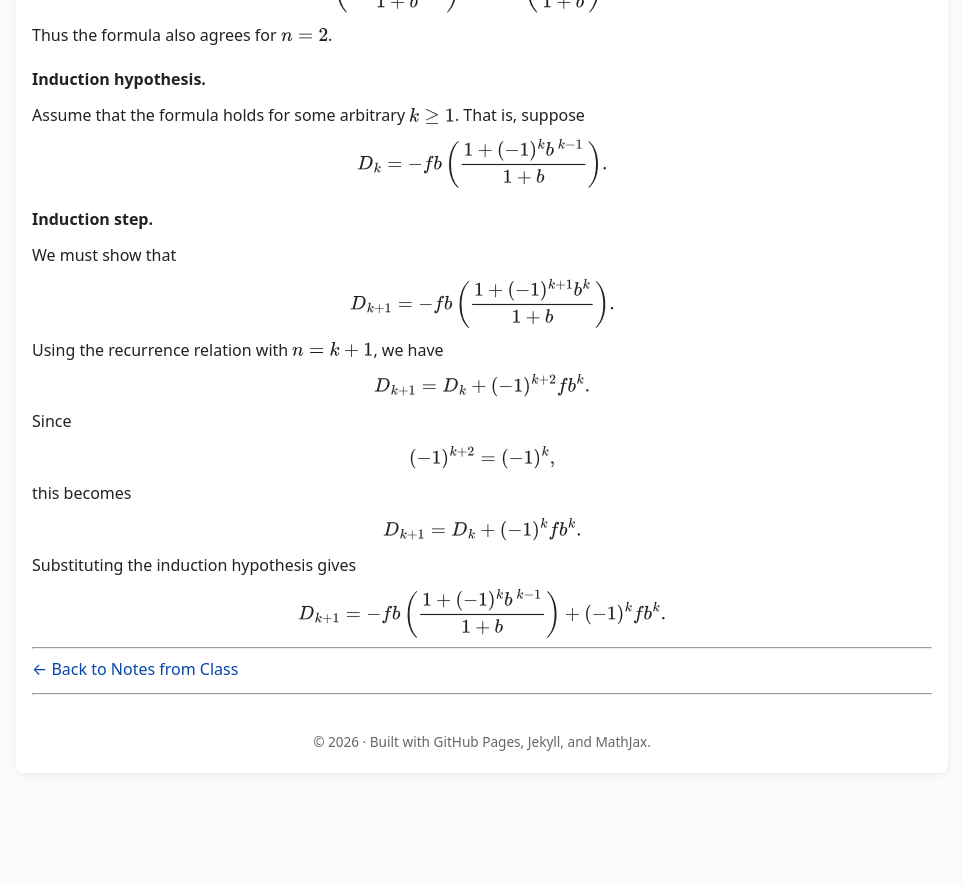
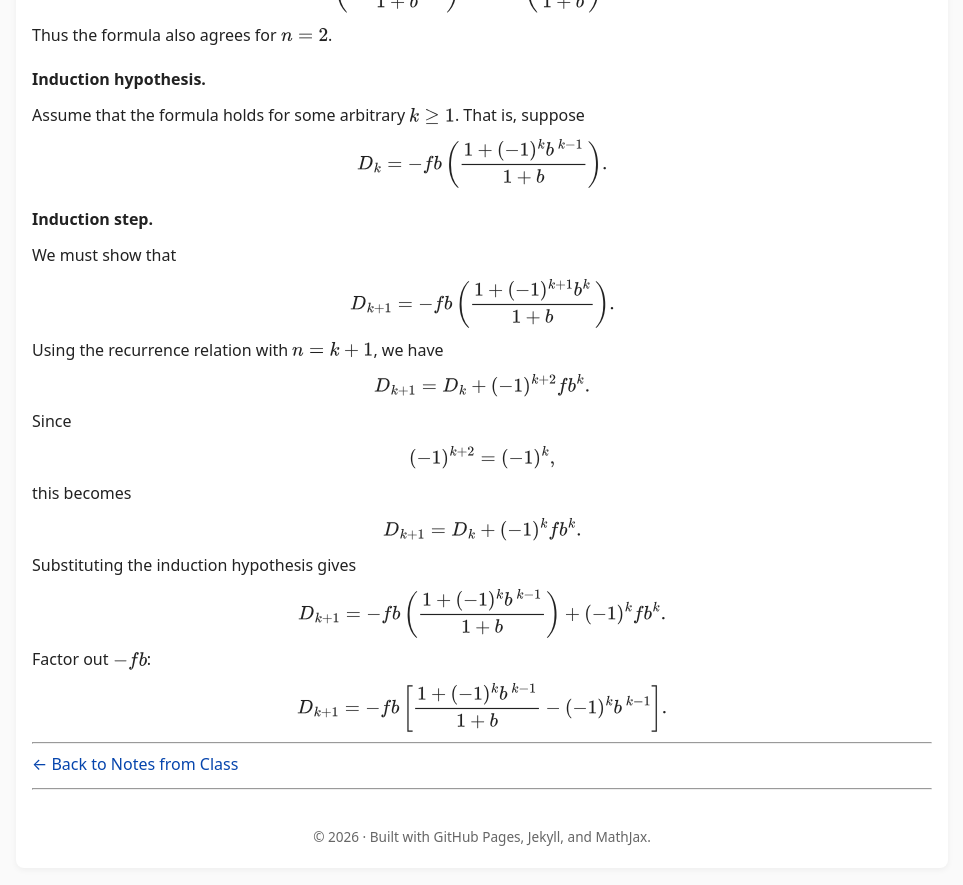
Before and after one commit to SaleemKamaludin/SaleemKamaludin.github.io, a Jekyll site: the page built from courses/math-2276/notes-from-class/lecture-2/index.md, in a window 1280 px wide and 900 px high, scrolled down 7721 px. Shown: the top 885 px of the window, without its empty margins (158-1121 px from the left). Built offline with Jekyll 4.4.1, drawn with Linux system fonts in a browser that asks for light colours; before the commit the page ends 8526 px from its top, so only the background shows below that.

Commit message:
Add factoring step to Lecture 2 induction proof

```diff
--- a/courses/math-2276/notes-from-class/lecture-2/index.md
+++ b/courses/math-2276/notes-from-class/lecture-2/index.md
@@ -1065,6 +1065,29 @@ D_{k+1}
 
 </div>
 
+<div id="induction-step-factor">
+
+<p>
+  Factor out \(-fb\):
+</p>
+
+<div class="display-math">
+
+\[
+D_{k+1}
+=
+-fb
+\left[
+\frac{1+(-1)^k b^{\,k-1}}{1+b}
+-
+(-1)^k b^{\,k-1}
+\right].
+\]
+
+</div>
+
+</div>
+
 ---
 
 [← Back to Notes from Class]({{ '/courses/math-2276/notes-from-class/' | relative_url }})
```
